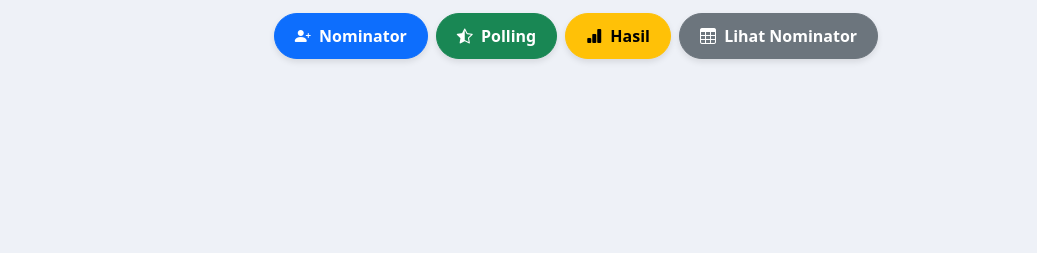
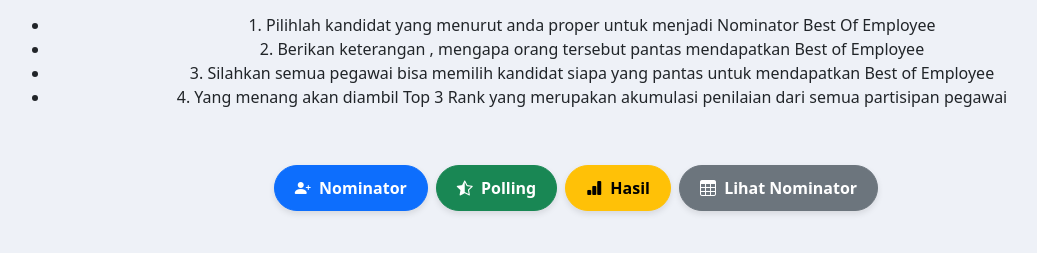
Before and after one commit to joko140576/Polling-BestEmployee, a plain HTML site: page index.html in a window 1280 px wide. Shown: the part 107-360 px from the top of the page, without its empty margins (64-1101 px from the left). Drawn offline with nearby package versions, Linux system fonts and the light colour scheme.

Commit message:
Update index.html

```diff
--- a/index.html
+++ b/index.html
@@ -60,6 +60,13 @@
       <i class="bi bi-award-fill text-warning"></i> Polling The Best Employee
     </h1>
     <p class="text-muted">Aplikasi Polling Employee of The Month PT SSI Jatiwarna.</p>
+    <ul>
+      <li> 1. Pilihlah kandidat yang menurut anda proper untuk menjadi Nominator Best Of Employee</li>
+      <li> 2. Berikan keterangan , mengapa orang tersebut pantas mendapatkan Best of Employee </li>
+      <li> 3. Silahkan semua pegawai bisa memilih kandidat siapa yang pantas untuk mendapatkan Best of Employee </li>
+      <li> 4. Yang menang akan diambil Top 3 Rank yang merupakan akumulasi penilaian dari semua partisipan pegawai  </li>
+    </ul>
+    <br>
 
     <div class="d-flex justify-content-center gap-2 flex-wrap my-3">
       <button class="btn btn-primary nav-btn" onclick="showPage('nominator')">
```
